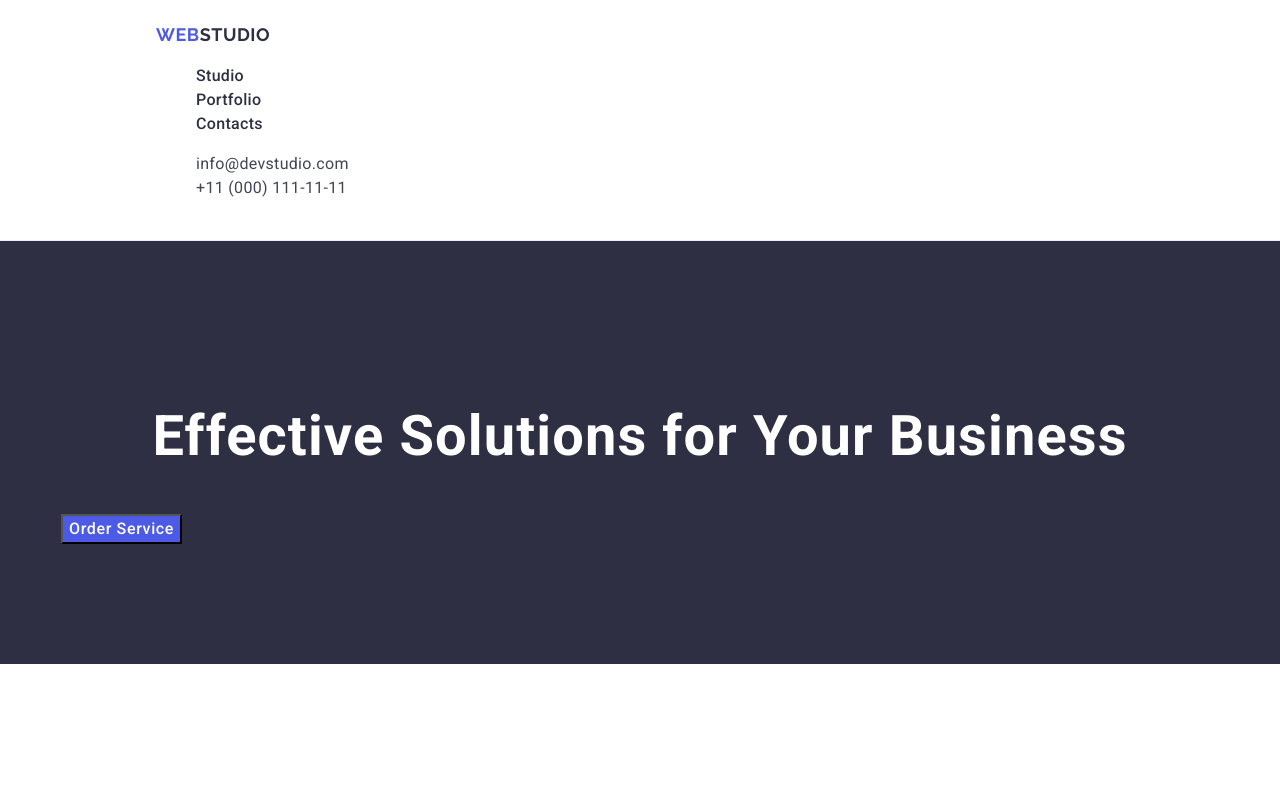
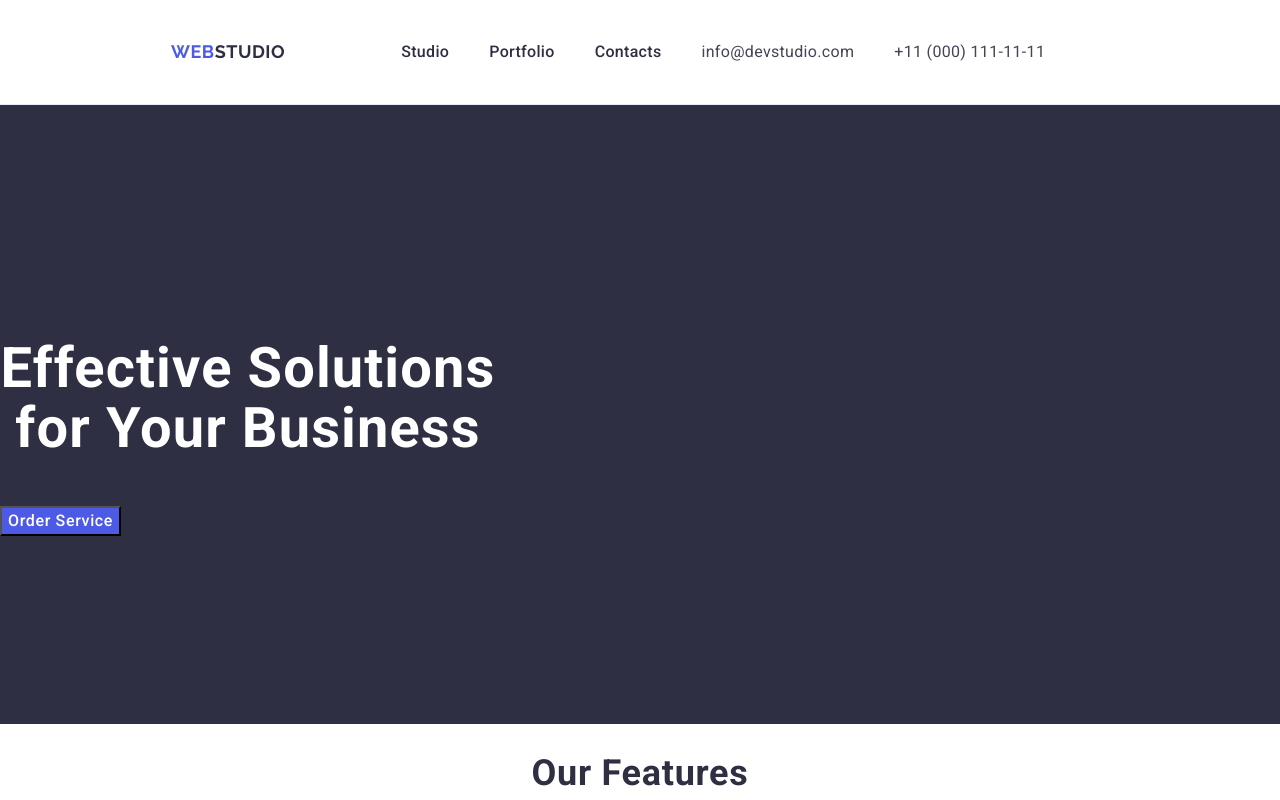
Before and after one commit to deiadaimon/goit-markup-hw-03, a plain HTML site: page index.html in a window 1280 px wide. Shown: the top 800 px of the page. Drawn offline with nearby package versions, Linux system fonts and the light colour scheme.

Commit message:
header and hero section (1)

```diff
--- a/css/styles.css
+++ b/css/styles.css
@@ -38,6 +38,10 @@ h3 {
   letter-spacing: 0.02em;
 }
 
+img {
+  display: block;
+}
+
 .link {
   text-decoration: none;
 }
@@ -47,13 +51,11 @@ h3 {
   color: var(--ocean);
 }
 
-.container {
+.head-container {
+  display: flex;
   width: 1158px;
   margin: 0 auto;
-}
-
-.section {
-  padding: 120px 0;
+  padding: 0 15px;
 }
 
 /* logo styles */
@@ -66,6 +68,7 @@ h3 {
   text-transform: uppercase;
   line-height: 1.17;
   letter-spacing: 0.03em;
+  margin-right: 76px;
 }
 
 .logo-dark {
@@ -82,6 +85,16 @@ h3 {
   border-bottom: 1px solid var(--cornflower);
 }
 
+.navigation {
+  display: flex;
+  align-items: center;
+}
+
+.menu {
+  display: flex;
+  gap: 40px;
+}
+
 .nav-link {
   color: var(--navy-blue);
   font-size: 16px;
@@ -89,6 +102,7 @@ h3 {
   font-weight: 500;
   line-height: 1.5;
   letter-spacing: 0.02em;
+  padding: 24px 0;
 }
 
 .contacts {
@@ -107,6 +121,7 @@ h3 {
 /* main styles */
 .hero {
   background-color: var(--navy-blue);
+  padding: 188px 0;
 }
 
 .hero-title {
@@ -117,6 +132,7 @@ h3 {
   font-weight: 700;
   line-height: 1.07;
   letter-spacing: 0.02em;
+  max-width: 496px;
 }
 
 .hero-btn {
--- a/index.html
+++ b/index.html
@@ -16,8 +16,8 @@
 
     <link
       rel="stylesheet"
-      href="https://cdnjs.cloudflare.com/ajax/libs/modern-normalize/2.0.0/modern-normalize.css"
-      integrity="sha512-gA2Bvu0/hw4oj0Lp8ZHjK+o3S4BE5m8d/wNVy6ktKLhHKPpWLQwv9ixzuWirWOakoJqlBdePq2NhoCaUOQ5npQ=="
+      href="https://cdnjs.cloudflare.com/ajax/libs/modern-normalize/2.0.0/modern-normalize.min.css"
+      integrity="sha512-4xo8blKMVCiXpTaLzQSLSw3KFOVPWhm/TRtuPVc4WG6kUgjH6J03IBuG7JZPkcWMxJ5huwaBpOpnwYElP/m6wg=="
       crossorigin="anonymous"
       referrerpolicy="no-referrer"
     />
@@ -27,19 +27,19 @@
   <body>
     <!-- header -->
     <header class="header">
-      <div class="container">
-        <nav>
+      <div class="head-container">
+        <nav class="navigation">
           <a class="link logo" href="./index.html"
             >Web<span class="logo-dark">Studio</span></a
           >
-          <ul>
+          <ul class="menu">
             <li><a class="link nav-link" href="./index.html">Studio</a></li>
             <li><a class="link nav-link" href="">Portfolio</a></li>
             <li><a class="link nav-link" href="">Contacts</a></li>
           </ul>
         </nav>
         <address class="contacts">
-          <ul>
+          <ul class="menu">
             <li>
               <a class="link contact-link" href="mailto:info@devstudio.com"
                 >info@devstudio.com</a
@@ -57,7 +57,7 @@
 
     <main>
       <!-- hero -->
-      <section class="hero section">
+      <section class="hero">
         <div class="container">
           <h1 class="hero-title">Effective Solutions for Your Business</h1>
           <button class="hero-btn" type="button">Order Service</button>
```
